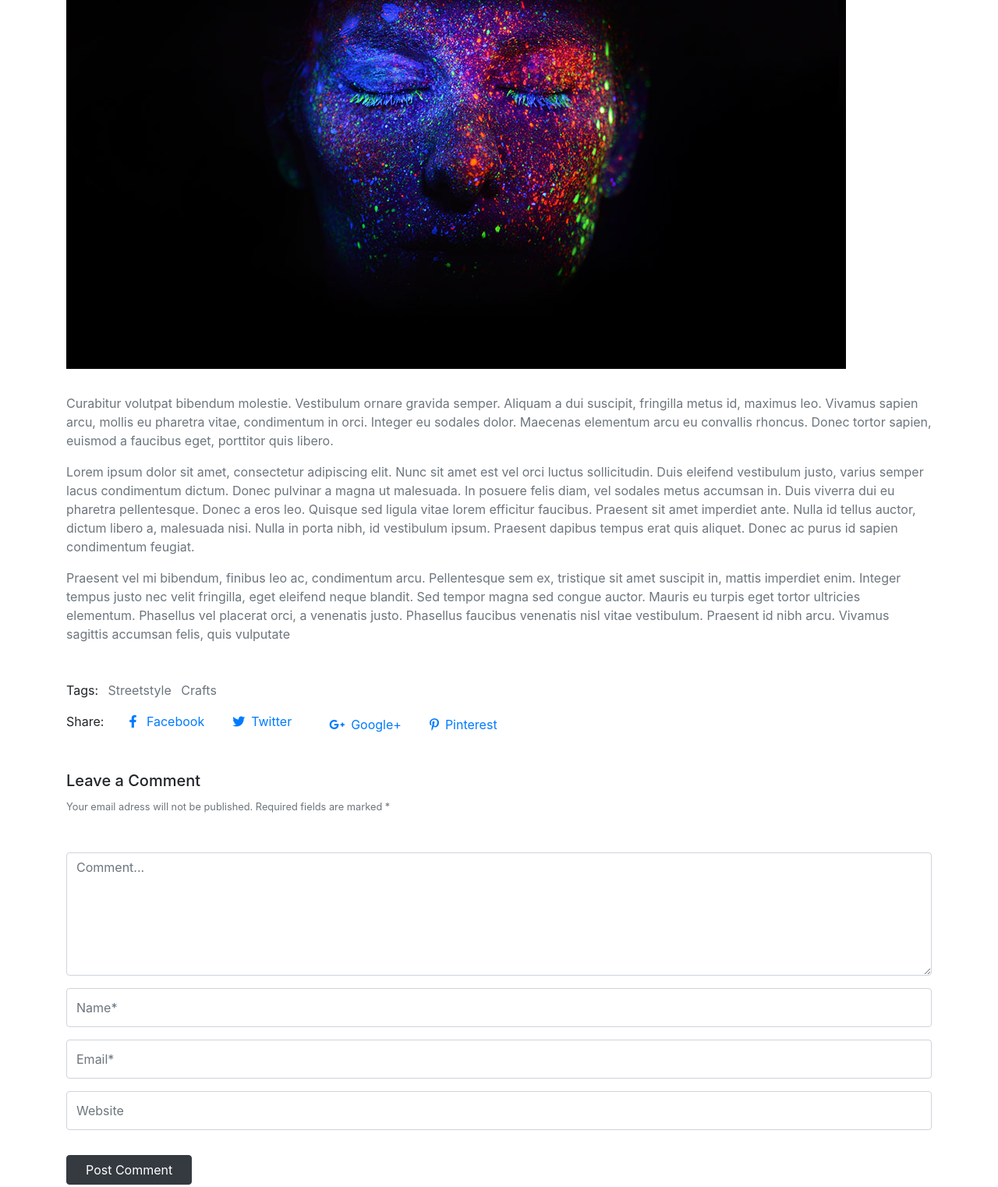
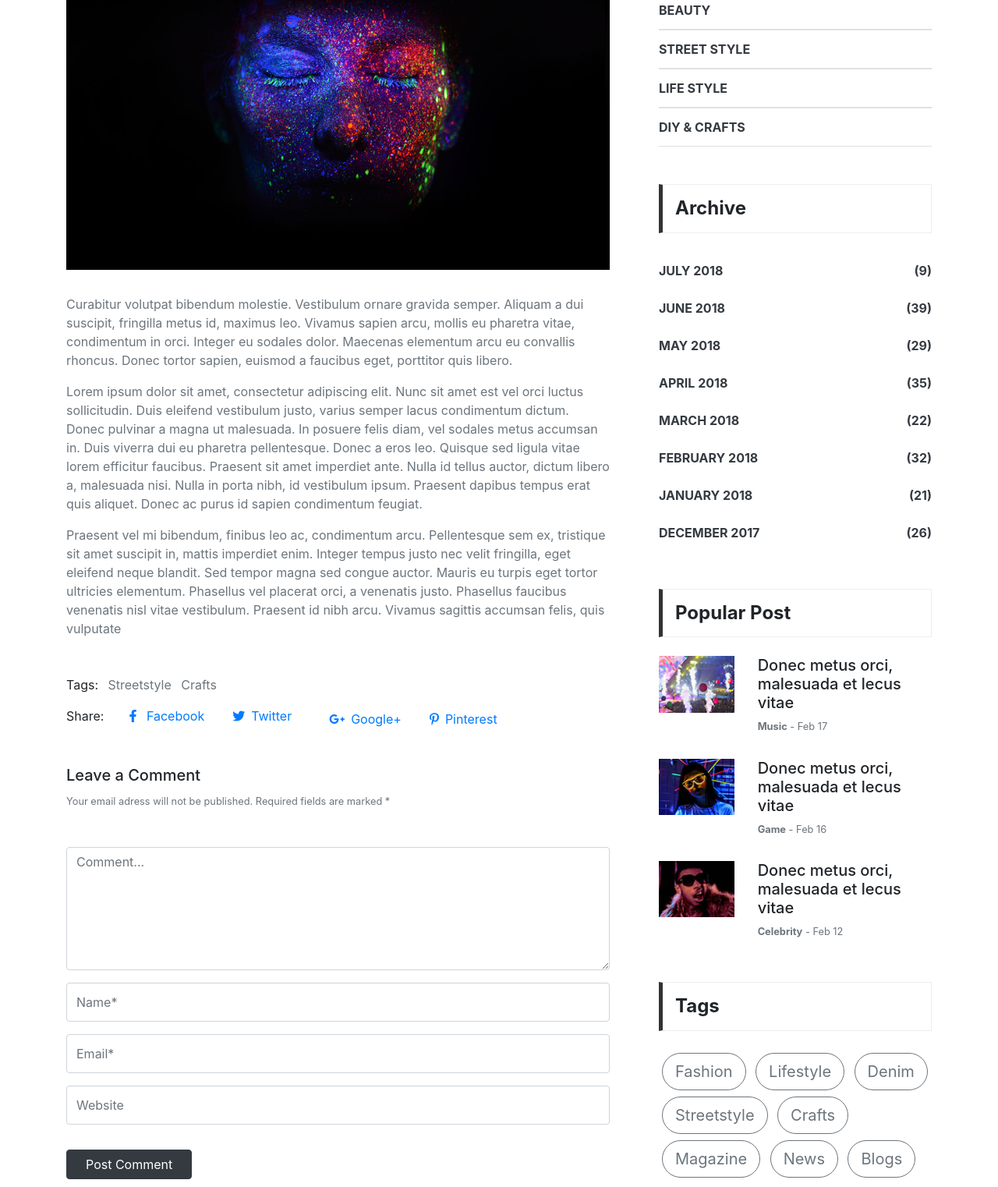
Before and after one commit to eliasiglesias/reto-2-hub, a plain HTML site: page blogdetails.html in a window 1280 px wide. Shown: the part 629-2151 px from the top of the page at 78% size. Drawn offline with nearby package versions, Linux system fonts and the light colour scheme; files that its build step writes are made by us from their sources.

Commit message:
Blog details terminado

```diff
--- a/blogdetails.html
+++ b/blogdetails.html
@@ -274,7 +274,8 @@
 					<h5>Technology</h5>
 				</div>
 
-				<div class="col-12">
+				<!-- Parte principal -->
+				<div class="col-12 col-md-8 mb-md-5 pr-md-5">
 					<h3>
 						Nulla non interdum metus non laoreet nisi tellus eget aliquam lorem
 						pellentesque
@@ -395,6 +396,182 @@
 							Post Comment
 						</button>
 					</form>
+				</div>
+				<!-- Fin parte principal -->
+
+				<!-- Parte principal(margen derecho) -->
+				<div class="col-12 mt-5 mt-md-2 col-md-4">
+					<h4 class="font-weight-bold py-3 pl-3 border-left-dark">
+						Category
+					</h4>
+					<ul class="list-group list-group-flush mt-4 font-weight-bold">
+						<li class="list-group-item border-top pl-0">
+							<a href="" class="text-dark">FASHION</a>
+						</li>
+						<li class="list-group-item border-top pl-0">
+							<a href="" class="text-dark">BEAUTY</a>
+						</li>
+						<li class="list-group-item border-top pl-0">
+							<a href="" class="text-dark">STREET STYLE</a>
+						</li>
+						<li class="list-group-item border-top pl-0">
+							<a href="" class="text-dark">LIFE STYLE</a>
+						</li>
+						<li class="list-group-item border-top pl-0">
+							<a href="" class="text-dark">DIY & CRAFTS</a>
+						</li>
+					</ul>
+
+					<h4 class="font-weight-bold mt-5 py-3 pl-3 border-left-dark">
+						Archive
+					</h4>
+					<ul class="list-group list-group-flush mt-4 font-weight-bold">
+						<li class="list-group-item px-0 border-0 d-flex">
+							<a href="" class="text-dark mr-auto"
+								>JULY 2018 <a href="" class="text-dark">(9)</a></a
+							>
+						</li>
+						<li class="list-group-item px-0 border-0 d-flex">
+							<a href="" class="text-dark mr-auto"
+								>JUNE 2018 <a href="" class="text-dark">(39)</a></a
+							>
+						</li>
+						<li class="list-group-item px-0 border-0 d-flex">
+							<a href="" class="text-dark mr-auto"
+								>MAY 2018 <a href="" class="text-dark">(29)</a></a
+							>
+						</li>
+						<li class="list-group-item px-0 border-0 d-flex">
+							<a href="" class="text-dark mr-auto"
+								>APRIL 2018 <a href="" class="text-dark">(35)</a></a
+							>
+						</li>
+						<li class="list-group-item px-0 border-0 d-flex">
+							<a href="" class="text-dark mr-auto"
+								>MARCH 2018 <a href="" class="text-dark">(22)</a></a
+							>
+						</li>
+						<li class="list-group-item px-0 border-0 d-flex">
+							<a href="" class="text-dark mr-auto"
+								>FEBRUARY 2018 <a href="" class="text-dark">(32)</a></a
+							>
+						</li>
+						<li class="list-group-item px-0 border-0 d-flex">
+							<a href="" class="text-dark mr-auto"
+								>JANUARY 2018 <a href="" class="text-dark">(21)</a></a
+							>
+						</li>
+						<li class="list-group-item px-0 border-0 d-flex">
+							<a href="" class="text-dark mr-auto"
+								>DECEMBER 2017 <a href="" class="text-dark">(26)</a></a
+							>
+						</li>
+					</ul>
+
+					<h4 class="font-weight-bold mt-5 py-3 pl-3 border-left-dark">
+						Popular Post
+					</h4>
+					<div class="row">
+						<div class="col-4 mt-5 mt-md-3">
+							<span
+								><img
+									src="images/popular-post-04.jpg "
+									alt=""
+									class="img-fluid"
+							/></span>
+						</div>
+						<div class="col-8 mt-5 mt-md-3">
+							<h5>Donec metus orci, malesuada et lecus vitae</h5>
+							<h6 class="text-secondary">
+								<small>
+									<span class="font-weight-bold">Music</span> - Feb 17
+								</small>
+							</h6>
+						</div>
+
+						<div class="col-4 mt-5 mt-md-4">
+							<span
+								><img
+									src="images/popular-post-05.jpg "
+									alt=""
+									class="img-fluid"
+							/></span>
+						</div>
+						<div class="col-8 mt-5 mt-md-4">
+							<h5>Donec metus orci, malesuada et lecus vitae</h5>
+							<h6 class="text-secondary">
+								<small>
+									<span class="font-weight-bold"> Game</span> - Feb 16
+								</small>
+							</h6>
+						</div>
+
+						<div class="col-4 mt-5 mt-md-4">
+							<span
+								><img src="images/popular-post-06.jpg" alt="" class="img-fluid"
+							/></span>
+						</div>
+						<div class="col-8 mt-5 mt-md-4">
+							<h5>Donec metus orci, malesuada et lecus vitae</h5>
+							<h6 class="text-secondary">
+								<small>
+									<span class="font-weight-bold">Celebrity</span> - Feb 12
+								</small>
+							</h6>
+						</div>
+					</div>
+
+					<h4 class="font-weight-bold py-3 pl-3 border-left-dark mt-5 mb-4">
+						Tags
+					</h4>
+					<button
+						type="button"
+						class="btn btn-outline-secondary rounded-pill btn-lg m-1"
+					>
+						Fashion
+					</button>
+					<button
+						type="button"
+						class="btn btn-outline-secondary rounded-pill btn-lg m-1"
+					>
+						Lifestyle
+					</button>
+					<button
+						type="button"
+						class="btn btn-outline-secondary rounded-pill btn-lg m-1"
+					>
+						Denim
+					</button>
+					<button
+						type="button"
+						class="btn btn-outline-secondary rounded-pill btn-lg m-1"
+					>
+						Streetstyle
+					</button>
+					<button
+						type="button"
+						class="btn btn-outline-secondary rounded-pill btn-lg m-1"
+					>
+						Crafts
+					</button>
+					<button
+						type="button"
+						class="btn btn-outline-secondary rounded-pill btn-lg m-1"
+					>
+						Magazine
+					</button>
+					<button
+						type="button"
+						class="btn btn-outline-secondary rounded-pill btn-lg m-1"
+					>
+						News
+					</button>
+					<button
+						type="button"
+						class="btn btn-outline-secondary rounded-pill btn-lg m-1"
+					>
+						Blogs
+					</button>
 				</div>
 			</div>
 		</div>
```
